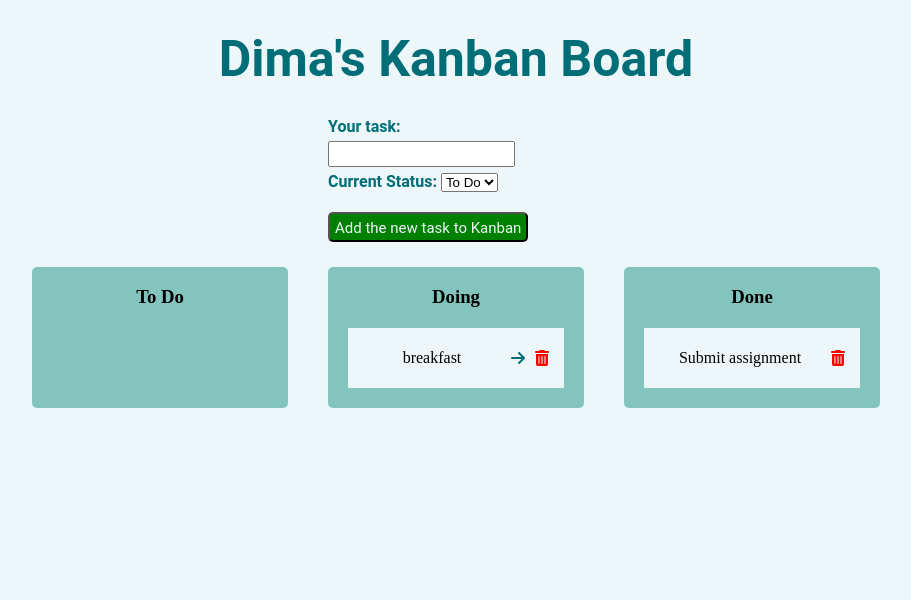
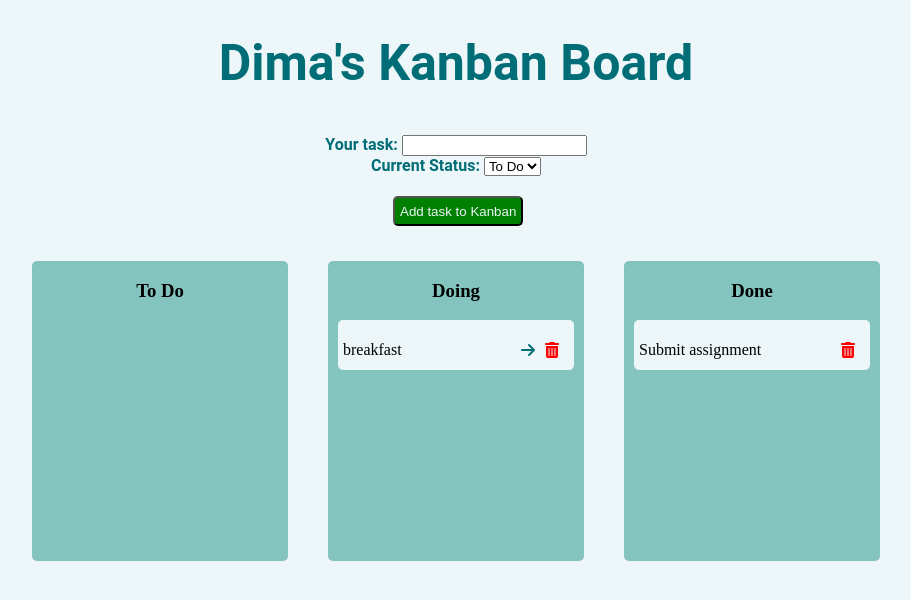
Before and after one commit to ldiima/kanban-flask, a Flask app: page / in a window 1280 px wide. Shown: the top 600 px of the page, without its empty margins (192-1103 px from the left). Run offline with Flask 2, Linux system fonts and the light colour scheme; data comes from the database, SQL or seed files in the repository; both versions use the stored data as it was after the commit; some libraries are stand-ins or nearby versions.

Commit message:
🔥 Remove unneccessary files

```diff
--- a/app.py
+++ b/app.py
@@ -20,7 +20,7 @@ class Todo(db.Model):
 class TodoForm(FlaskForm):
     title = StringField(label=('Your task:'), validators=[DataRequired()])
     state = SelectField(u'Current Status:', choices=[('To Do'), ('Doing'), ('Done')])
-    submit = SubmitField('Add the new task to Kanban')
+    submit = SubmitField('Add task to Kanban')
 
 #to render all tasks
 @app.route("/", methods=["GET", "POST"])
--- a/static/style.css
+++ b/static/style.css
@@ -10,42 +10,32 @@ h1 {
     font-family: "Roboto", "Helvetica Neue";
     font-size: 50px;
     font-weight: bold;
-    line-height: 1;
     text-align: center;
 }
 
 form {
     font-family: "Roboto", "Helvetica Neue";
     font-weight: bold;
-    text-align: left;
+    text-align: center;
     color:#006d77;
-    margin-left: 40%;
-    margin-right: 40%;
+    display: block;
+    padding: 10px;
+    margin-bottom: 5px;
 }
 
-input {
-    text-align: left;
-    font-family: "Roboto", "Helvetica Neue";
-    width: 70%;
-    height: 20px;
-    margin-top: 5px;
-    margin-bottom: 5px;
-}
 #submit-button {
     width: auto;
     height: 30px;
+    text-align: center;
     background-color: green;
-    font-family: "Roboto", "Helvetica Neue";
-    font-size: 15px;
-    text-align: center;
-    justify-content: center;
     color: #edf6f9;
     margin-top: 20px;
     padding: 5px;
     display: block;
     border-radius: 5px;
+    margin-left: 45%;
+}
 
-}
 #submit-button:hover {
     background-color: #006d77;
 }
@@ -65,6 +55,7 @@ input {
 }
 .container {
     width: 20%;
+    height: 300px;
     clear: right;
     margin: 20px;
     border-radius: 5px;
@@ -73,11 +64,12 @@ input {
 
 .card {
     background-color: #edf6f9;
-    margin: 20px;
+    margin: 10px;
     padding: 5px;
-    height: 50px;
+    height: 40px;
     line-height: 50px;
-    text-align: center;
+    text-align: left;
+    border-radius: 5px;
 }
 #delete-button {
     float: right;
--- a/tests.py
+++ b/tests.py
@@ -7,7 +7,8 @@ TEST_DB = 'tests.db'
 
 class BasicTests(unittest.TestCase):
 
-    # execute before each test (set up & teardown)
+    # execute before each test
+    # set up
     def setUp(self):
         app.config['TESTING'] = True
         app.config['WTF_CSRF_ENABLED'] = False
@@ -19,10 +20,9 @@ class BasicTests(unittest.TestCase):
 
         self.assertEqual(app.debug, False)
 
-    # execute after each test
+    # teardown
     def tearDown(self):
         pass
-
 
 #TESTS
     # check index page route
```
Also changed, not shown: tasks.db.
